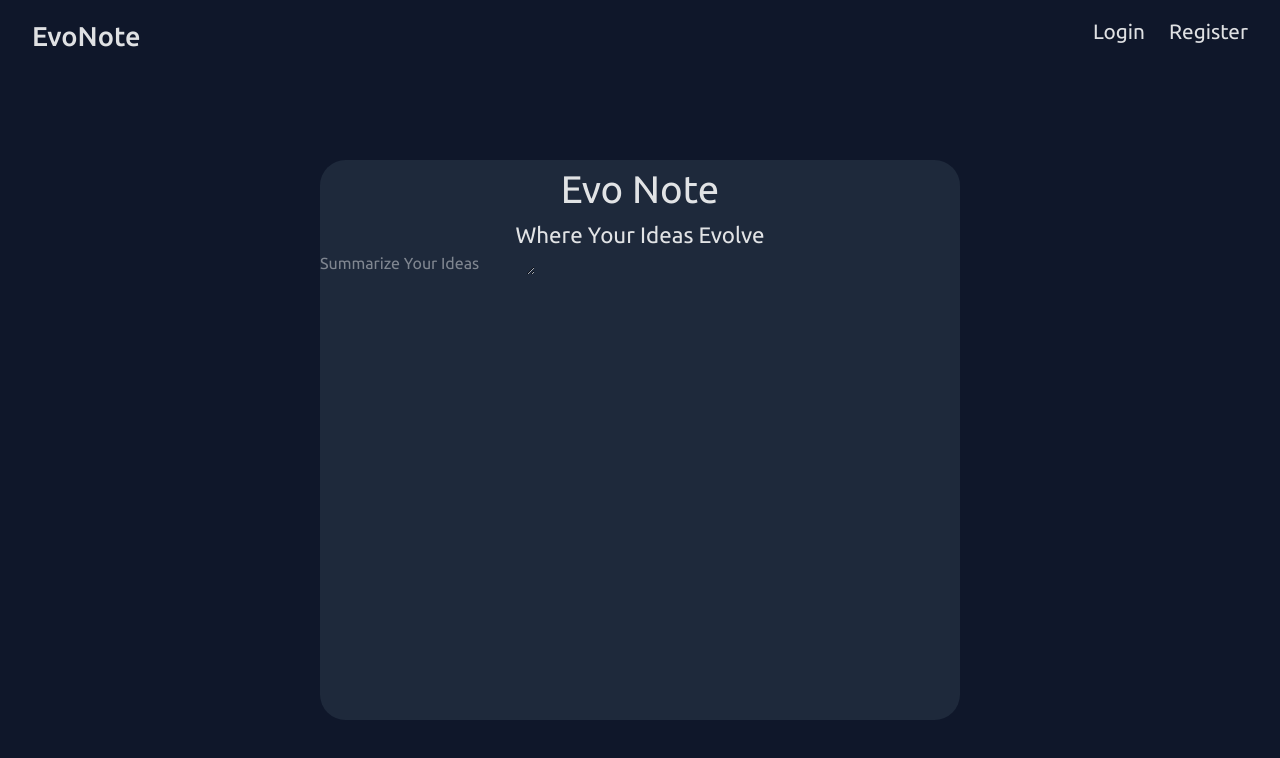
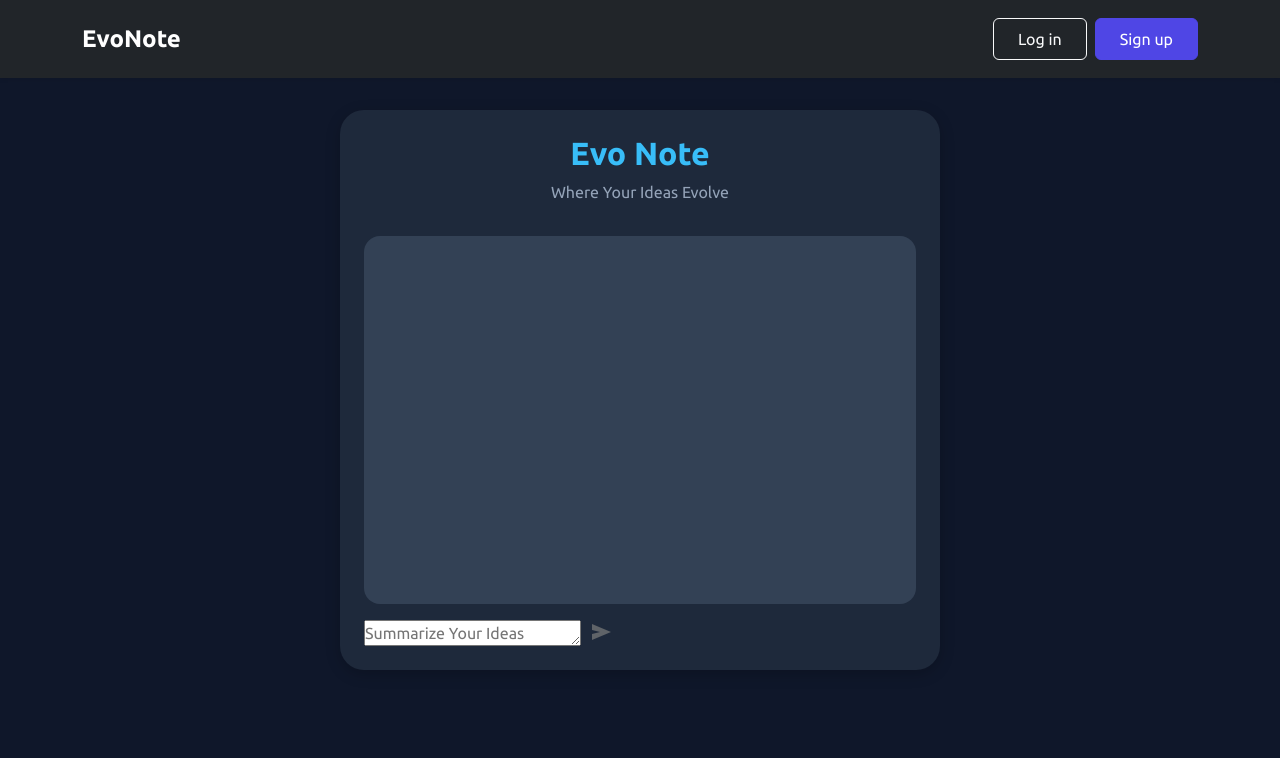
Before and after one commit to mostafa-512/EvoNote, a React (Vite) app in the folder frontend/: page / in a window 1280 px wide. Shown: the top 758 px of the page. Built offline with nearby package versions, Linux system fonts and the light colour scheme.

Commit message:
move to bootstrap and improve the nav and chat container and still have to make nav make sure the user is logged in to Change his Look and More....

```diff
--- a/frontend/package.json
+++ b/frontend/package.json
@@ -12,6 +12,7 @@
   "dependencies": {
     "@tailwindcss/cli": "^4.1.14",
     "@tailwindcss/vite": "^4.1.14",
+    "bootstrap": "^5.3.8",
     "react": "^19.1.1",
     "react-dom": "^19.1.1",
     "react-textarea-autosize": "^8.5.9"
--- a/frontend/src/App.jsx
+++ b/frontend/src/App.jsx
@@ -1,5 +1,6 @@
 import { useState } from 'react';
 import './App.css';
+import 'bootstrap/dist/js/bootstrap.bundle.min.js';
 import Header from './components/header/header';
 import ChatBox from './components/ChatBox/Chatbox';
 
--- a/frontend/src/components/ChatBox/Chatbox.css
+++ b/frontend/src/components/ChatBox/Chatbox.css
@@ -1,43 +1,46 @@
-.main{
-  margin-left: auto;
-  margin-right: auto;
-  margin-top: 5rem;
-  width: 100%;
-  display: flex;
-  flex-wrap: wrap;
-  flex-direction: row;
-  justify-content: center;
-}
-.chat{
-  width: 50%;
-  height: 35rem;
-  background-color: rgb(30 41 59);
-  border-radius: 1.6rem;
+
+.chatContainer{
+  background-color: #1e293b;
+  width: 90%;
+  max-width: 37.5rem;
+  min-height: 70vh;
+  margin: 2rem auto;
+  padding: 1.5rem;
+  border-radius: 1.5rem;
+
   display: flex;
   flex-direction: column;
-  flex-wrap: wrap;
+  justify-content: space-between;
+  box-shadow: 0 4px 15px rgba(0,0,0,0.2);
+}
+
+.chatHeader{
+  text-align: center;
+  margin-bottom: 1rem;
 }
 
 
-.head{
-  width: 100%;
-  display: flex;
-  flex-direction: column;
-  flex-wrap: wrap;
-  text-align: center;
-}
-.headh1{
-font-size: 2.4rem;
-}
-.slogan{
-  font-size: 1.4rem;
+.chatHeader .headlogo {
+   font-size: 2rem;
+   font-weight: 600;
+   color: #38bdf8;
 }
 
-.textarea{
-  width: 100%;
+.chatHeader .slogan {
+  font-size: 1rem;
+  color: #94a3b8;
+}
+
+.ChatBox{
+  background-color: rgb(51 65 85);
+  flex: 1;
+  overflow-y: auto;
+  border-radius: 1rem;
+  padding: 1rem;
+  margin-bottom: 1rem;
+}
+
+.chatInput{
   display: flex;
-  justify-content: center;
-  flex-wrap: wrap;
-  margin-top: 2.5rem;
-  background-color: rgb(49, 103, 190);
+  gap: 0.5rem;
 }
--- a/frontend/src/components/ChatBox/Chatbox.jsx
+++ b/frontend/src/components/ChatBox/Chatbox.jsx
@@ -6,35 +6,53 @@ function ChatBox (){
 
 
     return(
-                <main className='main'>
-
-                  <div className="chat">
+                <main className='chatContainer'>
 
 
-                    <div className="head">
 
-                      <h1 className='headh1'>Evo Note</h1>
+
+                    <div className="chatHeader">
+
+                      <h1 className='headlogo'>Evo Note</h1>
                       <p className='slogan'>Where Your Ideas Evolve</p>
 
                     </div>
 
-                    <div className="ChatDiv">
+
+
+                    <div className="ChatBox">
+
+                    </div>
+
+                    <div className="chatInput">
+
+
                       <TextareaAutosize  placeholder="Summarize Your Ideas"
                         // className={styles.TextArea}
                         // value={content}
                         // onChange={handleTextarea}
                         // onKeyDown={HitEnter}
-                        // minRows={1}
-                        // maxRows={4}
+                        minRows={1}
+                        maxRows={4}
                         // disabled={isDisabled}
                         // ref={textareaReef}
 
                         />
-                    </div>
 
 
+                              <svg
+        xmlns="http://www.w3.org/2000/svg"
+        height="24px"
+        viewBox="0 -960 960 960"
+        width="24px"
+        fill="#5f6368"
+      >
+        <path d="M120-160v-240l320-80-320-80v-240l760 320-760 320Z" />
+      </svg>
 
-                  </div>
+                        </div>
+
+
         </main>
     )
 
--- a/frontend/src/components/header/header.css
+++ b/frontend/src/components/header/header.css
@@ -1,59 +1,91 @@
-.header{
+:root {
+  --primary-color: #4f46e5;
+  --primary-hover: #3e38b8;
+}
+.btn-primary {
+  background-color: var(--primary-color) !important;
+  border-color: var(--primary-color) !important;
+  color: #fff;
+  transition: 0.3s ease;
+}
+
+.btn-primary:hover {
+  background-color: var(--primary-hover) !important;
+  border-color: var(--primary-hover) !important;
+}
+
+
+
+
+
+/* .header{
   width: 100%;
   height: 5rem;
   display: flex;
   flex-direction: row;
-  margin-left: auto;
-  margin-right: auto;
+  align-items: center;
+  justify-content: space-between;
+  padding: 0 2rem;
+
 }
 
-.inOut,.logo{
-  width: 100%;
-  margin-top: 1rem;
-}
-.inOut{
-  margin-right: 2rem;
-}
 
 .logo{
   display: flex;
   flex-direction: row;
   flex-wrap: wrap;
   font-size: 1.7rem;
-  margin-left: 2rem;
   font-weight: 500;
 }
 
 
 .inOut{
-  display: flex;
-  flex-direction: row;
-  justify-content: end;
   font-size: 1.3rem;
+  margin-right: 1.875rem;
 }
-.Links{
-  display: flex;
-  flex-direction: row;
-  gap: 1.5rem;
+ul li{
+  display: inline-block;
+  margin: 0 1.25rem;
 }
 
+
 .menuBtn, .closeBtn{
+  display: none;
   font-size: 1.75rem;
   margin: 0rem 1.25rem;
-  display: none;
-}
+} */
 
 
 /* ..................CSS Media Queries................ */
 
-@media only screen and (max-width: 700px){
-  .Login, .register{
+/* @media only screen and (max-width: 700px){
+  .Links{
+    display: none;
+    width: 100%;
+    background-color: #1e293b;
+    position: absolute;
+    top: 3.75rem;
+    right: 0;
+    text-align: center;
+  }
+
+
+  .menuBtn{
+  display: block;
+  }
+  .closeMenu{
     display: none;
   }
-  .menuBtn{
-  display: block;
-}
-.logo{
+
+  ul li{
+    display: block;
+    margin: 0.625rem;
+  }
+
+
+  .logo{
   font-size: 1.5rem;
 }
-}
+
+
+  } */
--- a/frontend/src/components/header/header.jsx
+++ b/frontend/src/components/header/header.jsx
@@ -3,37 +3,43 @@ import './header.css';
 
 function Header() {
 
-//   let x = document.getElementById('Links');
-//   let menuBtn = document.querySelector('.menuBtn');
+  return(
 
-//   function openMenu(){
-//     x.style.display = 'block';
-//   }
+    <nav className="navbar navbar-expand-lg navbar-dark bg-dark shadow-sm py-3">
+      <div className="container">
 
-    return(
-        <header className='header'>
-
-          <div className="logo">
-            <a href="" id='home'>EvoNote</a>
-          </div>
-
-        <div className="inOut">
-              <span className='menuBtn'>&#9776;</span>
-              <span className='closeBtn'>&#9746;</span>
-
-              <div className='Links' id='#Links'>
-
-              <div className="Login">Login</div>
-              <div className="register">Register</div>
-
-              </div>
+        <a className="navbar-brand fw-bold fs-4" href="#">
+          EvoNote
+        </a>
 
 
-            </div>
+<button
+          className="navbar-toggler"
+          type="button"
+          data-bs-toggle="collapse"
+          data-bs-target="#navbarNav"
+          aria-controls="navbarNav"
+          aria-expanded="false"
+          aria-label="Toggle navigation"
+        >
+          <span className="navbar-toggler-icon"></span>
+        </button>
 
-        </header>
-    )
+        <div className="collapse navbar-collapse justify-content-end" id="navbarNav">
+          <div className="d-flex flex-lg-row flex-column align-items-lg-center gap-2 mt-3 mt-lg-0">
+            <button className="btn btn-outline-light px-4 py-2">Log in</button>
+            <button className="btn btn-primary px-4 py-2">Sign up</button>
+          </div>
+        </div>
+      </div>
+    </nav>
 
 
-}
+
+        )
+      }
+
+
+
+
 export default Header;
--- a/frontend/src/index.css
+++ b/frontend/src/index.css
@@ -1,8 +1,5 @@
 @import url('https://fonts.googleapis.com/css2?family=Ubuntu:ital,wght@0,300;0,400;0,500;0,700;1,300;1,400;1,500;1,700&display=swap');
-@import "tailwindcss";
-@tailwind base;
-@tailwind components;
-@tailwind utilities;
+@import 'bootstrap/dist/css/bootstrap.min.css';
 
 :root {
   font-family: "Ubuntu", sans-serif;
@@ -17,9 +14,14 @@
   -moz-osx-font-smoothing: grayscale;
 }
 
-
-body {
-  min-width: 100%;
-  min-height: 100vh;
-  background: rgb(15 23 42);
+html, body {
+  width: 100%;
+  min-height: 100vh;  /* علشان ياخد طول الشاشة */
+  scroll-behavior: smooth;  /* سكروول ناعم */
+  font-family: "Ubuntu", sans-serif;
+  line-height: 1.5;
+  color: rgba(255, 255, 255, 0.87);
+  background-color: rgb(15 23 42);
+  -webkit-font-smoothing: antialiased;
+  -moz-osx-font-smoothing: grayscale;
 }
```
Also changed, not shown: 1 other file (tests, documents, lock files or other folders).
